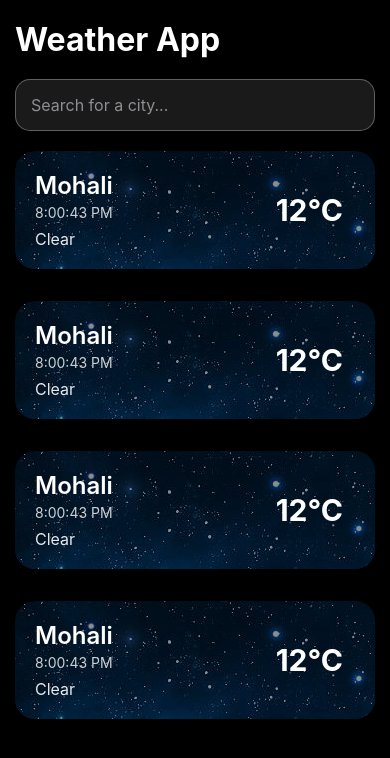
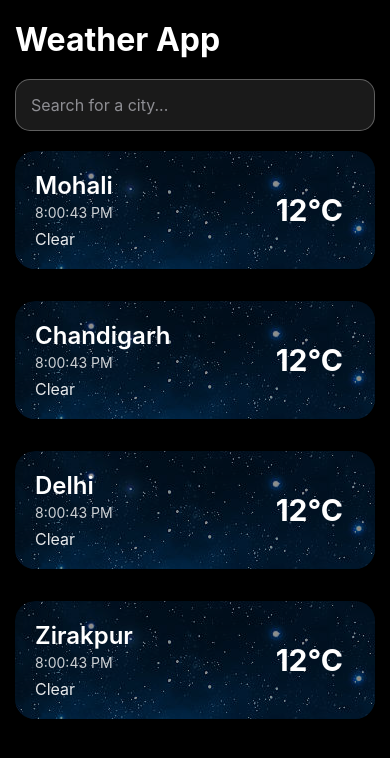
Before and after one commit to aashish00021/Weather-App, a React Native app: screen / in a window 390 px wide. Shown: the top 758 px of the page. Built offline with nearby package versions, Linux system fonts and the light colour scheme.

Commit message:
Updated UI

```diff
--- a/src/screens/Home.jsx
+++ b/src/screens/Home.jsx
@@ -11,19 +11,19 @@ const DATA = [
         temp: 12,
     },
     {
-        city:'Mohali',
+        city:'Chandigarh',
         time: new Date(Date.now()).toLocaleTimeString(),
         weather: 'Clear',
         temp: 12,
     },
     {
-        city:'Mohali',
+        city:'Delhi',
         time: new Date(Date.now()).toLocaleTimeString(),
         weather: 'Clear',
         temp: 12,
     },
     {
-        city:'Mohali',
+        city:'Zirakpur',
         time: new Date(Date.now()).toLocaleTimeString(),
         weather: 'Clear',
         temp: 12,
```
